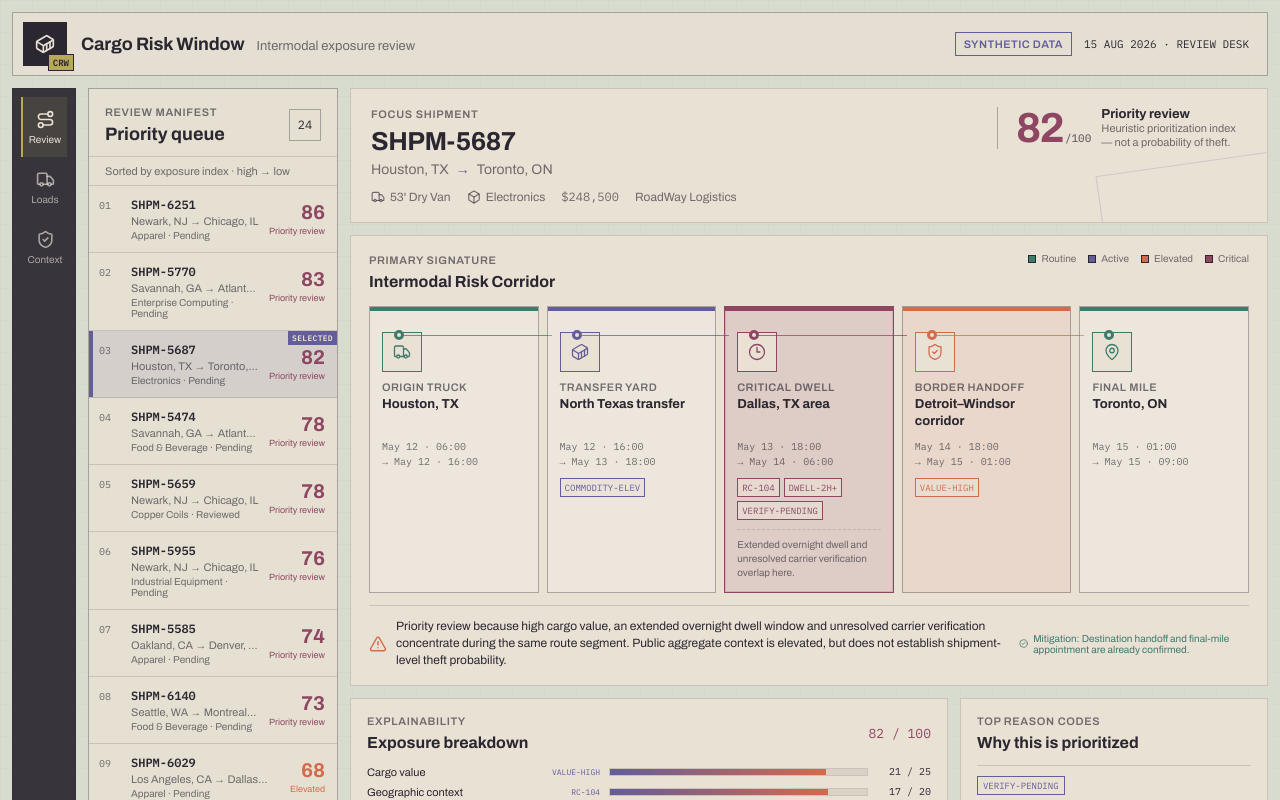
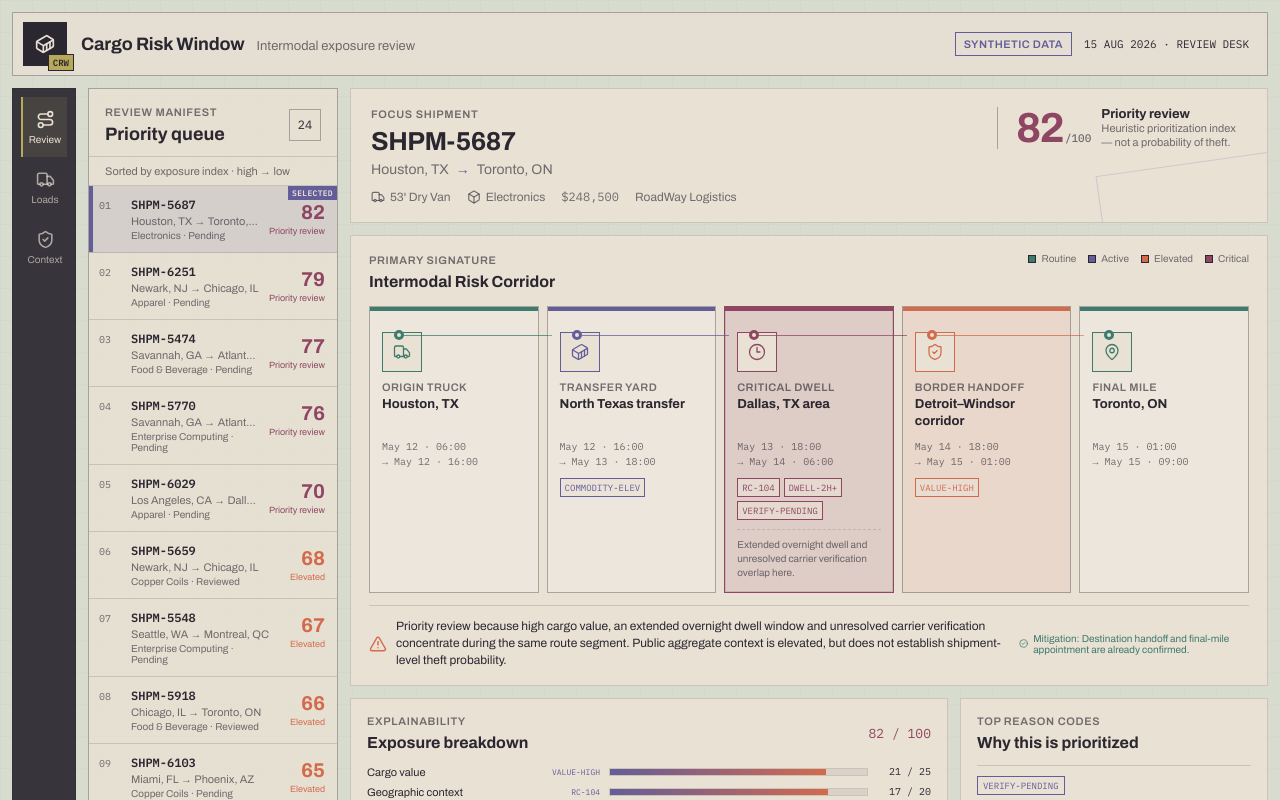
Before and after one commit to Faadil1/cargo-risk-window, a React (Vite) app: page / in a window 1280 px wide. Shown: the top 800 px of the page. Built offline with nearby package versions, Linux system fonts and the light colour scheme.

Commit message:
Keep hero shipment as highest-priority scenario

```diff
--- a/src/data/shipments.ts
+++ b/src/data/shipments.ts
@@ -25,7 +25,7 @@ function bandFor(score: number): ExposureBand {
 function makeFactors(seed: number): RiskFactor[] {
   const caps = [25, 20, 15, 15, 10, 10, 5]
   const raw = [
-    8 + ((seed * 7) % 18),
+    7 + ((seed * 7) % 15),
     5 + ((seed * 11) % 16),
     3 + ((seed * 5) % 13),
     4 + ((seed * 3) % 12),
```
